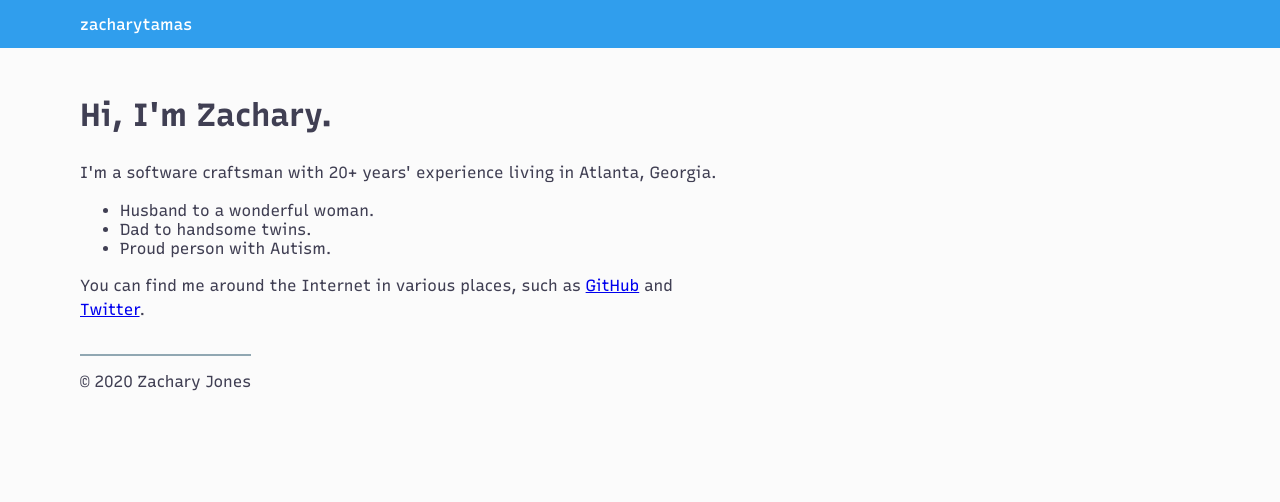
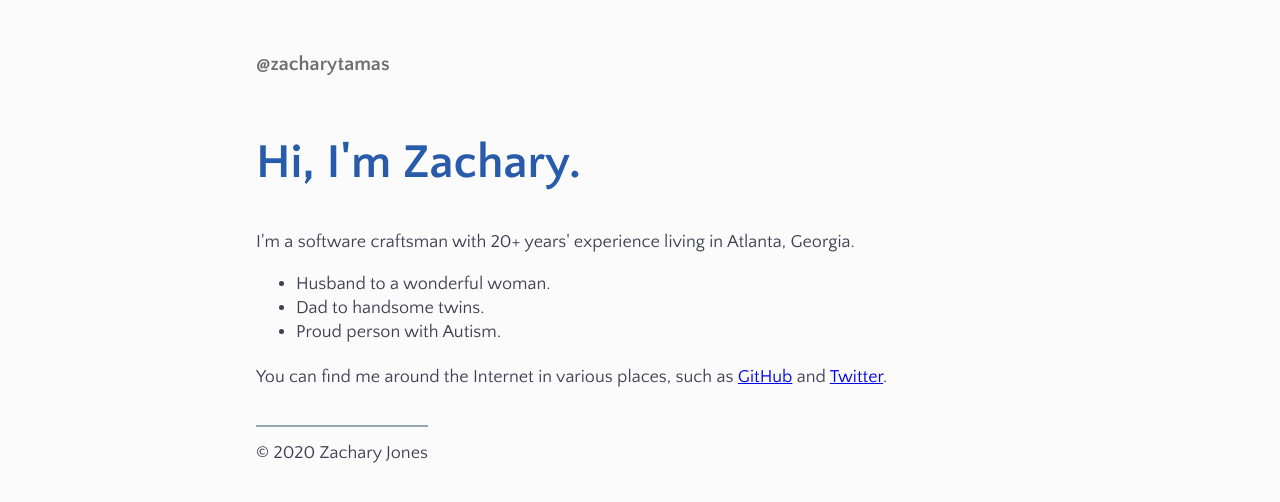
Before and after one commit to zacharytamas/hub, a Next.js app: page / in a window 1280 px wide. Shown: the top 502 px of the page. Built offline with nearby package versions, Linux system fonts and the light colour scheme.

Commit message:
Design updates (#3)
* 💄 Design improvements to site layout

* ✨ Make header link to root of site

* 💄 Change font to Quattrocento Sans

* ✨ Add Changelog page

```diff
--- a/src/components/SiteHeader.tsx
+++ b/src/components/SiteHeader.tsx
@@ -1,27 +1,36 @@
 import React from 'react';
+
+import Link from 'next/link';
 
 import styled from '@emotion/styled';
 
 const SiteHeaderStyle = styled.header`
-  background: #309eed;
   display: flex;
-  height: 3rem;
+  height: 4rem;
   align-items: center;
+  margin-bottom: 1rem;
 
-  padding: 0 var(--site-edge-margin-h);
+  color: rgba(0, 0, 0, 0.56);
 
   .brand {
-    font-weight: 500;
-    color: white;
+    font-weight: 600;
+    font-size: 1.25rem;
+    color: rgba(0, 0, 0, 0.56);
+    text-decoration: none;
+
+    &:hover {
+      color: rgba(0, 0, 0, 0.87);
+      transition: 0.25s linear all;
+    }
   }
 `;
 
-const SiteHeader = () => {
-  return (
-    <SiteHeaderStyle>
-      <div className="brand">zacharytamas</div>
-    </SiteHeaderStyle>
-  );
-};
+const SiteHeader = () => (
+  <SiteHeaderStyle>
+    <Link href="/">
+      <a className="brand">@zacharytamas</a>
+    </Link>
+  </SiteHeaderStyle>
+);
 
 export default SiteHeader;
--- a/src/components/layouts/BaseLayout.tsx
+++ b/src/components/layouts/BaseLayout.tsx
@@ -1,11 +1,12 @@
-import Head from 'next/head';
 import React from 'react';
 
-import {css, Global} from '@emotion/core';
+import Head from 'next/head';
+
+import { css, Global } from '@emotion/core';
 import styled from '@emotion/styled';
 
+import SiteFooter from '../SiteFooter';
 import SiteHeader from '../SiteHeader';
-import SiteFooter from '../SiteFooter';
 
 const mq = {
   sm: `@media (min-width: 640px)`,
@@ -15,8 +16,8 @@ const mq = {
 };
 
 const SiteWidth = styled.section`
-  max-width: 40rem;
-  margin: var(--site-edge-margin-v) var(--site-edge-margin-h);
+  max-width: 48rem;
+  margin: 0 auto;
 `;
 
 interface BaseLayoutProps {
@@ -29,15 +30,11 @@ const BaseLayout: React.FC<BaseLayoutProps> = ({children, pageTitle}) => {
       <Head>
         <title>zacharytamas{pageTitle && ` | ${pageTitle}`}</title>
         <link rel="icon" href="/favicon.ico" />
+        <link
+          href="https://fonts.googleapis.com/css2?family=Quattrocento+Sans:wght@400;700&display=swap"
+          rel="stylesheet"
+        ></link>
       </Head>
-
-      <style jsx>{`
-        @font-face {
-          font-family: 'Recursive';
-          src: url('/Recursive.woff2') format('woff2-variations');
-          font-weight: 300 1000;
-        }
-      `}</style>
 
       <Global
         styles={css`
@@ -47,20 +44,26 @@ const BaseLayout: React.FC<BaseLayoutProps> = ({children, pageTitle}) => {
           }
 
           body {
-            font-family: Recursive, mono;
+            font-family: 'Quattrocento Sans', sans-serif;
             background-color: #fbfbfb;
             color: #403f53;
-            padding: 0;
+            padding: var(--site-edge-margin-v) var(--site-edge-margin-h);
             margin: 0;
+            font-size: 1.125rem;
           }
 
           p {
             line-height: 1.5em;
           }
 
+          ul li {
+            min-height: 1.5rem;
+          }
+
           :root {
             --site-edge-margin-v: 1rem;
             --site-edge-margin-h: 2rem;
+            --color-accent: #285ba9;
 
             ${mq.md} {
               --site-edge-margin-v: 2rem;
@@ -70,9 +73,8 @@ const BaseLayout: React.FC<BaseLayoutProps> = ({children, pageTitle}) => {
         `}
       />
 
-      <SiteHeader></SiteHeader>
-
       <SiteWidth>
+        <SiteHeader></SiteHeader>
         {children}
 
         <SiteFooter />
--- a/src/components/typography/H1.tsx
+++ b/src/components/typography/H1.tsx
@@ -1,7 +1,7 @@
 import styled from '@emotion/styled';
 
 const H1 = styled.h1`
-  font-size: 2rem;
+  font-size: 3rem;
 `;
 
 export default H1;
--- a/src/pages/index.tsx
+++ b/src/pages/index.tsx
@@ -1,15 +1,13 @@
 import React from 'react';
 
-import {BaseLayout} from '../components/layouts';
-import {H1} from '../components/typography';
-
+import { BaseLayout } from '../components/layouts';
+import { H1 } from '../components/typography';
 import About from '../content/about.mdx';
 
 const Home = () => (
   <BaseLayout>
-    <div style={{marginTop: '3rem'}}>
-      <H1>Hi, I'm Zachary.</H1>
-
+    <div>
+      <H1 style={{color: 'var(--color-accent)'}}>Hi, I'm Zachary.</H1>
       <About />
     </div>
   </BaseLayout>
```
Also changed, not shown: src/content/changelog.mdx (added, +13 -0 lines), src/pages/changelog.tsx (added, +12 -0 lines).
